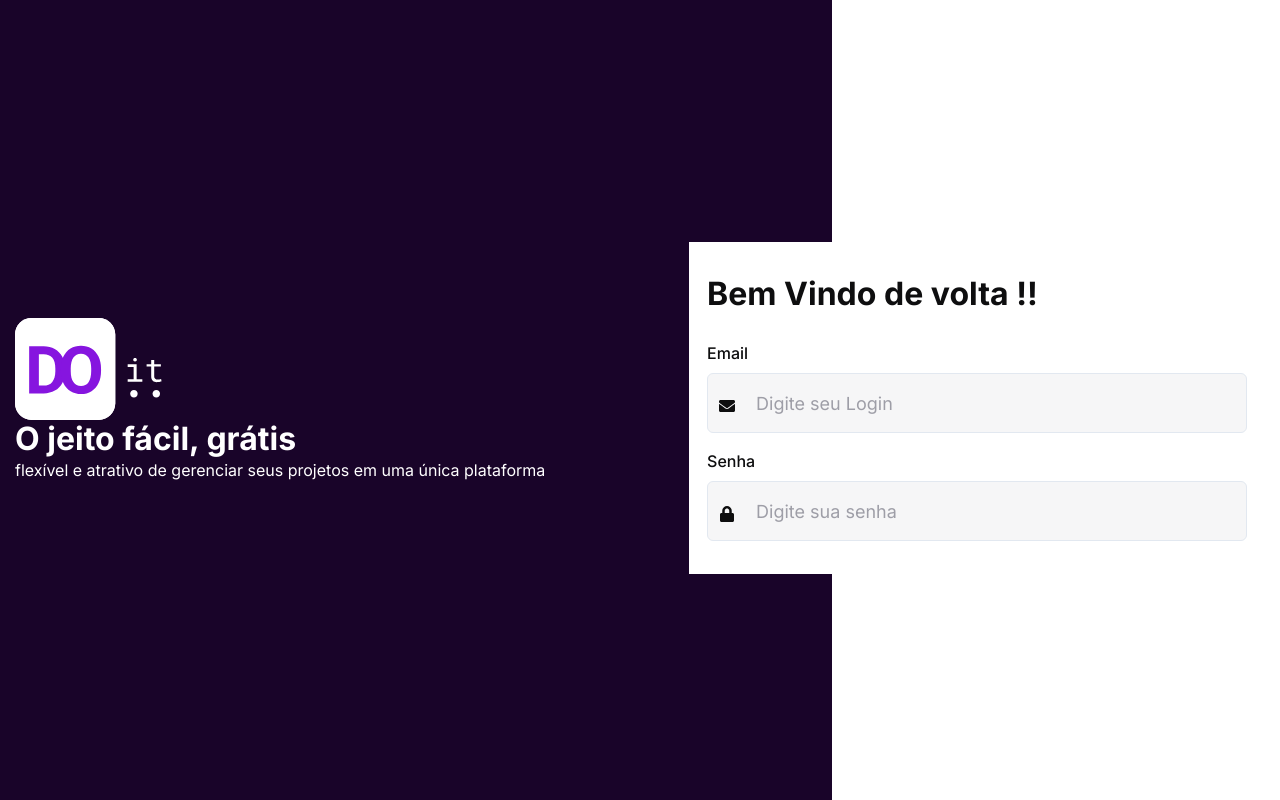
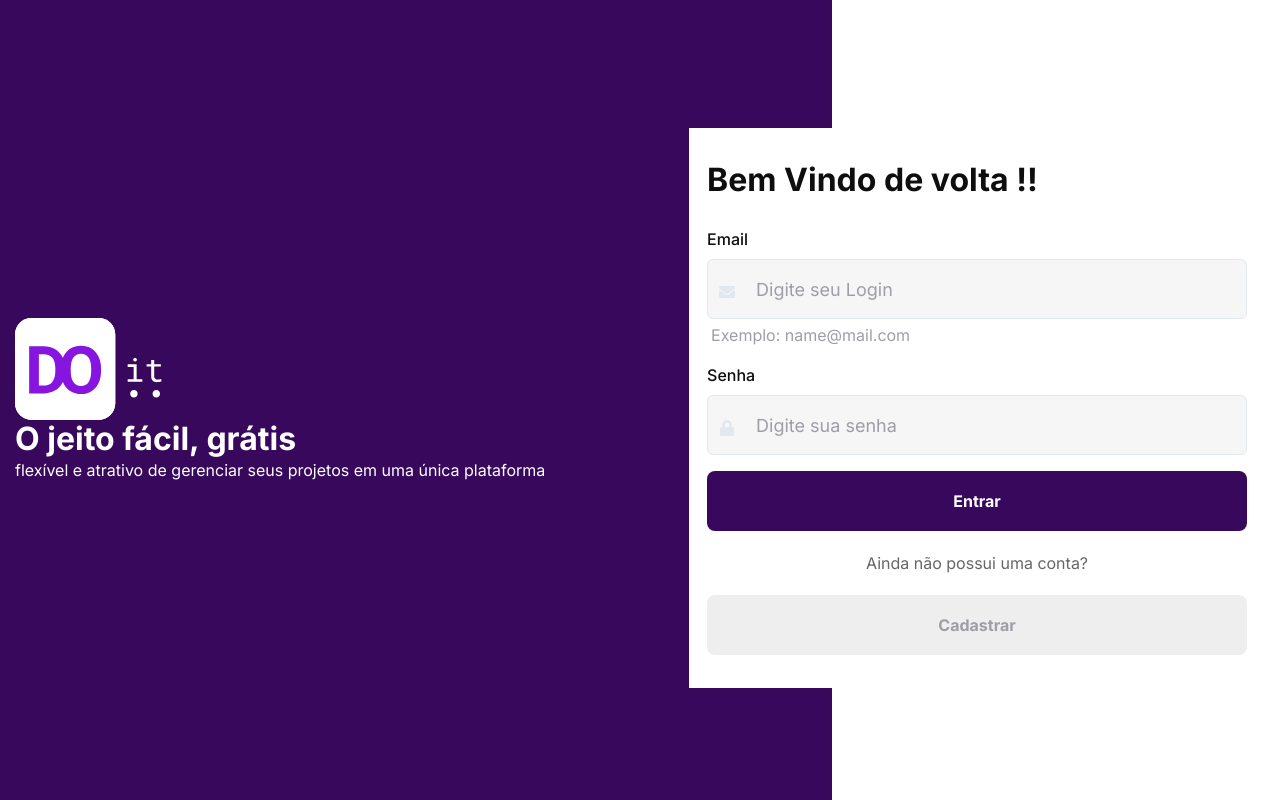
Before and after one commit to Emillyalmeida/do-it, a React (Create React App) app: page /login in a window 1280 px wide. Built offline with nearby package versions, Linux system fonts and the light colour scheme.

Commit message:
feat(login): layout desktop almost concluded nad component input ok

```diff
--- a/src/components/Form/index.tsx
+++ b/src/components/Form/index.tsx
@@ -9,7 +9,13 @@ import {
   InputLeftElement,
 } from "@chakra-ui/react";
 
-import { useState, useEffect, useCallback, useRef } from "react";
+import {
+  useState,
+  useEffect,
+  useCallback,
+  ForwardRefRenderFunction,
+  forwardRef,
+} from "react";
 import { FieldError } from "react-hook-form";
 import { IconType } from "react-icons/lib";
 
@@ -20,30 +26,65 @@ interface InputProps extends ChakraInputProps {
   icon?: IconType;
 }
 
-const Input = ({
-  name,
-  label,
-  error = null,
-  icon: Icon,
-  ...rest
-}: InputProps) => {
+type VariationOption = {
+  [key: string]: string;
+};
+
+const variations: VariationOption = {
+  erro: "red.500",
+  ok: "green.500",
+  default: "gray.200",
+  focus: "purple.800",
+};
+
+const InputBase: ForwardRefRenderFunction<HTMLInputElement, InputProps> = (
+  { name, label, error = null, icon: Icon, ...rest },
+  ref
+) => {
+  const [variation, setvariation] = useState("default");
+  const [value, setValue] = useState("");
+
+  useEffect(() => {
+    if (error) {
+      return setvariation("erro");
+    }
+  }, [error]);
+
+  const handleInputFocus = useCallback(() => {
+    if (!error) {
+      return setvariation("focus");
+    }
+  }, [error]);
+
+  const handleInputBlur = useCallback(() => {
+    if (!!value) {
+      return setvariation("ok");
+    }
+  }, [error, value]);
+
   return (
-    <FormControl>
+    <FormControl isInvalid={!!error}>
       {!!label && <FormLabel> {label}</FormLabel>}
 
       <InputGroup flexDirection="column">
         {Icon && (
-          <InputLeftElement mt="0.8rem">
+          <InputLeftElement color={variations[variation]} mt="0.8rem">
             <Icon />
           </InputLeftElement>
         )}
 
         <ChakraInput
+          ref={ref}
           name={name}
           h="60px"
           size="lg"
           bg="gray.50"
+          color={variations[variation]}
+          borderColor={variations[variation]}
           variant="outline"
+          onChangeCapture={(e) => setValue(e.currentTarget.value)}
+          onFocus={handleInputFocus}
+          onBlurCapture={handleInputBlur}
           _hover={{ bg: "gray.100" }}
           _placeholder={{ color: "gray.300" }}
           {...rest}
@@ -54,4 +95,4 @@ const Input = ({
   );
 };
 
-export default Input;
+export const Input = forwardRef(InputBase);
--- a/src/pages/Login/index.tsx
+++ b/src/pages/Login/index.tsx
@@ -1,25 +1,49 @@
-import { Flex, Grid, Heading, Image, Text, VStack } from "@chakra-ui/react";
+import {
+  Box,
+  Button,
+  Flex,
+  Grid,
+  Heading,
+  Image,
+  Text,
+  VStack,
+} from "@chakra-ui/react";
 import logoMain from "../../assets/logo-main.svg";
-import Input from "../../components/Form";
+import { Input } from "../../components/Form";
 
 import { FaEnvelope } from "react-icons/fa";
 import { FaLock } from "react-icons/fa";
 
-import { useForm } from "react-hook-form";
+import { useForm, SubmitHandler } from "react-hook-form";
 import * as yup from "yup";
 import { yupResolver } from "@hookform/resolvers/yup";
 
 const Login = () => {
+  const schema = yup.object().shape({
+    email: yup.string().required("Email Obrigatório").email("Email invalido"),
+    password: yup
+      .string()
+      .required("Senha obrigatoria")
+      .min(8, "Tamanho minimo 8 caracters"),
+  });
+
   const {
     register,
     handleSubmit,
     formState: { errors },
-  } = useForm({});
+  } = useForm<dataLogin>({ resolver: yupResolver(schema) });
+
+  interface dataLogin {
+    email: string;
+    password: string;
+  }
+  const onSubmit: SubmitHandler<dataLogin> = (data) => console.log(data);
+
   return (
     <Flex
       h="100vh"
       alignItems="center"
-      bgGradient="linear(to-r, purple.800 65%, white 35%)"
+      bgGradient="linear(to-r, purple.700 65%, white 35%)"
       p="10px 15px"
       color="white"
     >
@@ -40,6 +64,7 @@ const Login = () => {
         <Grid
           w="80%"
           as="form"
+          onSubmit={handleSubmit(onSubmit)}
           mt="4"
           p="30px 15px"
           bg="white"
@@ -48,18 +73,47 @@ const Login = () => {
         >
           <Heading as="h2"> Bem Vindo de volta !!</Heading>
           <VStack mt="7" spacing="4">
+            <Box w="100%">
               <Input
                 icon={FaEnvelope}
                 label="Email"
                 {...register("email")}
                 placeholder="Digite seu Login"
+                error={errors.email}
               />
+              {!errors.email && (
+                <Text ml="1" mt="1" color="gray.300">
+                  Exemplo: name@mail.com
+                </Text>
+              )}
+            </Box>
+            <Box w="100%">
               <Input
                 icon={FaLock}
                 label="Senha"
                 {...register("password")}
                 placeholder="Digite sua senha"
+                error={errors.password}
               />
+            </Box>
+          </VStack>
+          <VStack mt="4" spacing="5">
+            <Button
+              bg="purple.700"
+              color="white"
+              borderRadius="8px"
+              w="100%"
+              h="60px"
+              type="submit"
+              _hover={{ bg: "purple.800" }}
+            >
+              Entrar
+            </Button>
+
+            <Text color="gray.400">Ainda não possui uma conta?</Text>
+            <Button borderRadius="8px" w="100%" h="60px" color="gray.300">
+              Cadastrar
+            </Button>
           </VStack>
         </Grid>
       </Flex>
```
Lines whose indentation alone changed are shown as unchanged.
